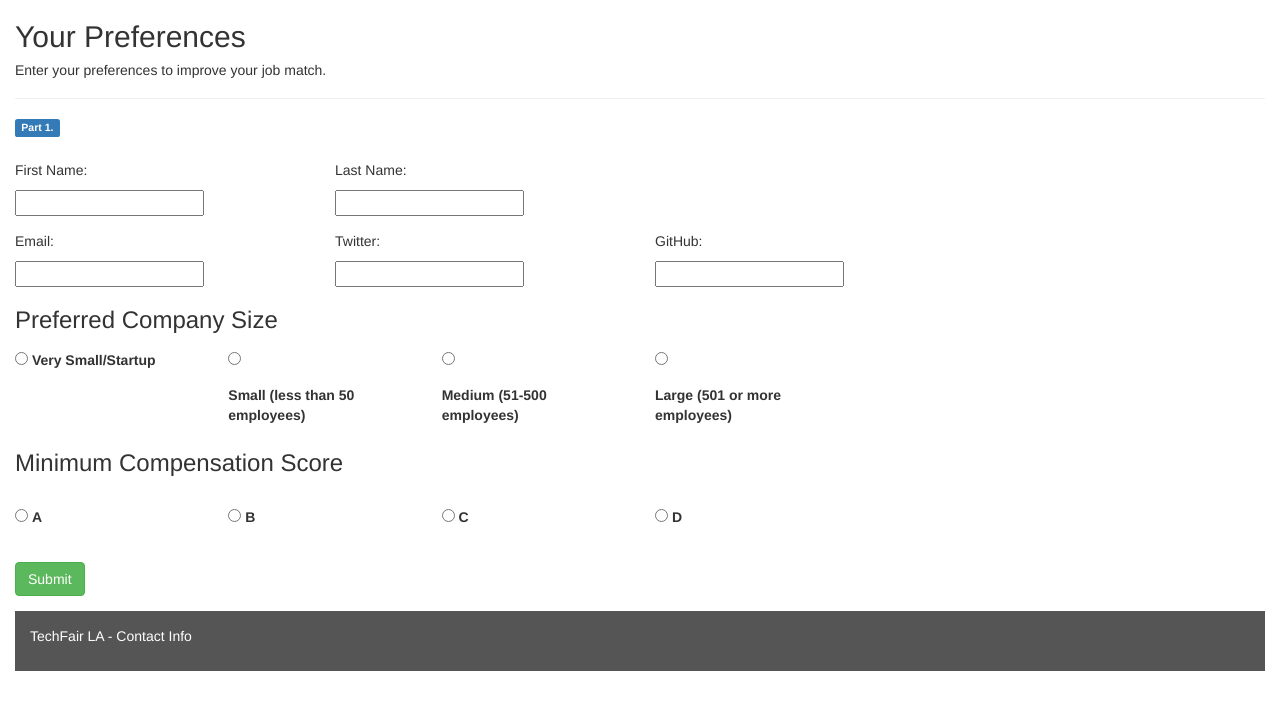
After one commit to imlocle/jobdating, a Flask app: template templates/applicant_Data_Entry.html in a window 1280 px wide. The commit adds this page. Shown: the top 710 px of the page. Run offline with Flask 2, Linux system fonts and the light colour scheme; the template is opened without the code that fills it, so the values that code supplies are empty; some libraries are stand-ins or nearby versions.

Commit message:
applicantdataentry

```diff
--- a/app.py
+++ b/app.py
@@ -1,13 +1,31 @@
-from flask import Flask, render_template, jsonify
+from flask import Flask, render_template, jsonify, request
 from flask_pymongo import PyMongo
+import requests
+import tweepy
+
 
 app = Flask(__name__)
+mongo = PyMongo(app)
 
-mongo = PyMongo(app)
+tweet_data = {
+    "tweet_source": [],
+    "tweet_text": [],
+    "tweet_date": [],
+    "tweet_vader_score": [],
+    "tweet_neg_score": [],
+    "tweet_pos_score": [],
+    "tweet_neu_score": []
+}
 
 @app.route('/')
 def index():
-    return render_template("index.html")
+    return render_template('index.html')
 
-@app.route('/login')
-def login():
+@app.route('/applicantdataentry')
+def applicant():
+    return render_template('applicant_Data_Entry.html')
+
+
+
+if __name__ == "__main__":
+    app.run(debug=True)
--- /dev/null
+++ b/templates/applicant_Data_Entry.html
@@ -0,0 +1,106 @@
+<!DOCTYPE html>
+<html lang="en">
+<head>
+  <title>TechFair LA - Applicant Page</title>
+  <meta charset="utf-8">
+  <meta name="viewport" content="width=device-width, initial-scale=1">
+  <link rel="stylesheet" href="https://maxcdn.bootstrapcdn.com/bootstrap/3.3.7/css/bootstrap.min.css">
+  <link rel="stylesheet" href="static/style.css">
+  <script src="https://ajax.googleapis.com/ajax/libs/jquery/3.3.1/jquery.min.js"></script>
+  <script src="https://maxcdn.bootstrapcdn.com/bootstrap/3.3.7/js/bootstrap.min.js"></script>
+
+</head>
+<body>
+
+<div class="container-fluid">
+    <div class="row content">
+        <div class="col-sm-12">
+            <h2>Your Preferences</h2>
+            <h5>Enter your preferences to improve your job match.</h5>
+            <hr>
+            <h5><span class="label label-primary">Part 1.</span><br></h5>
+        </div>
+    </div>
+        <form role="form" action="/submit_form">
+            <div class ="form-group">
+                <div class="row data-entry">
+                    <div class = "col-sm-3">
+                        <p>First Name:</p>
+                        <input type="text" name="firstname">
+                    </div>
+                    <div class = "col-sm-3">
+                        <p>Last Name: </p>
+                        <input type="text" name="lastname">
+                    </div>
+                </div>
+                <div class = "row data-entry">
+                    <div class = "col-sm-3">
+                        <p>Email: </p>
+                        <input type="text" name="email">
+                    </div>
+                    <div class = "col-sm-3">
+                        <p>Twitter: </p>
+                        <input type = "text" name="twitter">
+                    </div>
+
+                    <div class = "col-sm-3">
+                        <p>GitHub: </p>
+                        <input type = "text" name="github">
+                    </div>
+                </div>
+                <div class = "data-entry">
+                    <h3>Preferred Company Size</h3>
+                </div>
+                <div class = "row data-entry">
+                    <div class = "col-sm-2">
+                        <input type= "radio" id="company_size1" name="company_size" value="1">
+                        <label for="company_size1">Very Small/Startup</label>
+                    </div>
+                    <div class = "col-sm-2">
+                        <input type= "radio" id="company_size2" name="company_size" value="2">
+                        <label for="company_size2" class="data-entry">Small (less than 50 employees)</label>
+                    </div>
+                    <div class = "col-sm-2">
+                         <input type= "radio" id="company_size3" name="company_size" value="3">
+                        <label for="company_size3" class = "data-entry">Medium (51-500 employees)</label>
+                    </div>
+                    <div class = "col-sm-2">
+                        <input type= "radio" id="company_size4" name="company_size" value="4">
+                        <label for="company_size4" class="data-entry">Large (501 or more employees)</label>
+                    </div>
+                </div>
+                <div class = "data-entry">
+                    <h3>Minimum Compensation Score</h3>
+                </div>
+                <div class = "row data-entry">
+                    <div class = "col-sm-2">
+                        <input type= "radio" id="compensation1" name="compensation" value="1">
+                        <label for="compensation1" class="data-entry">A</label>
+                    </div>
+                    <div class = "col-sm-2">
+                        <input type= "radio" id="compensation2" name="compensation" value="2">
+                        <label for="compensation2" class="data-entry">B</label>
+                    </div>
+                    <div class = "col-sm-2">
+                        <input type= "radio" id="compensation3" name="compensation" value="3">
+                        <label for="compensation3" class="data-entry">C</label>
+                    </div>
+                    <div class = "col-sm-2">
+                        <input type= "radio" id="compensation4" name="compensation" value="4">
+                        <label for="compensation4" class="data-entry">D</label>
+                    </div>
+                </div>
+                <div class = "row data-entry">
+                    <div class = "col-sm-11">
+                        <button type = "submit" class="btn btn-success data-entry">Submit</button>
+                    </div>
+                </div> <!-- end of row -->
+            </form>
+</div> <!-- end of container -->
+
+
+<footer class="container-fluid data-entry">
+  <p>TechFair LA - Contact Info</p>
+</footer>
+</body>
+</html>
--- a/templates/index.html
+++ b/templates/index.html
@@ -6,6 +6,6 @@
     <title>Job Dating</title>
 </head>
 <body>
-
+   <a href="/applicantdataentry">Application</a>
 </body>
 </html>
--- /dev/null
+++ b/templates/style/style.css
@@ -0,0 +1,15 @@
+    /* Set black background color, white text and some padding */
+    footer {
+      background-color: #555;
+      color: white;
+      padding: 15px;
+    }
+
+    /* On small screens, set height to 'auto' for sidenav and grid */
+    @media screen and (max-width: 767px) {
+      .row.content {height: auto;}
+    }
+
+    .data-entry {
+      margin-top: 15px;
+    }
```
Also changed, not shown: templates/login.html (deleted, +0 -39 lines), models.py (added), 2 other files.
